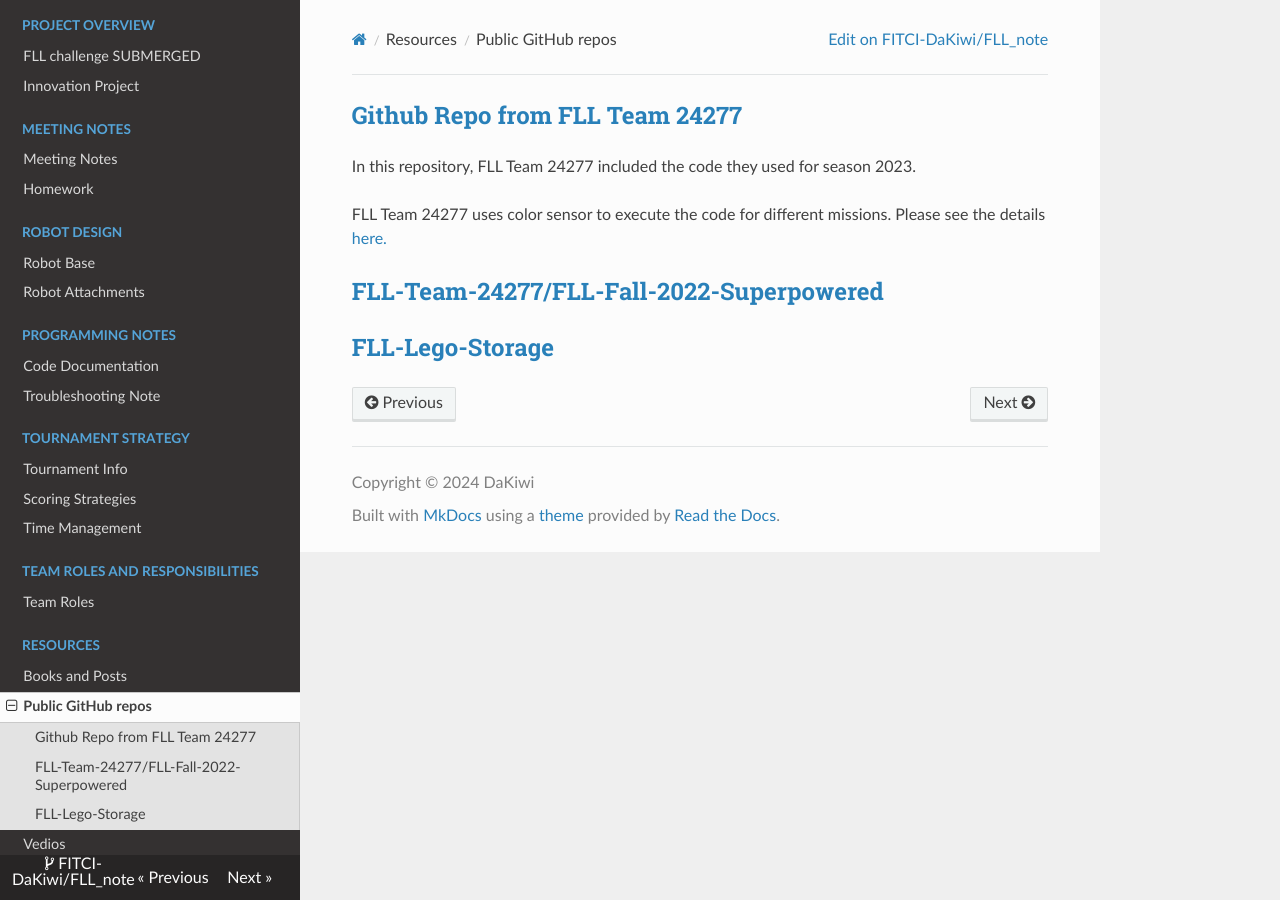
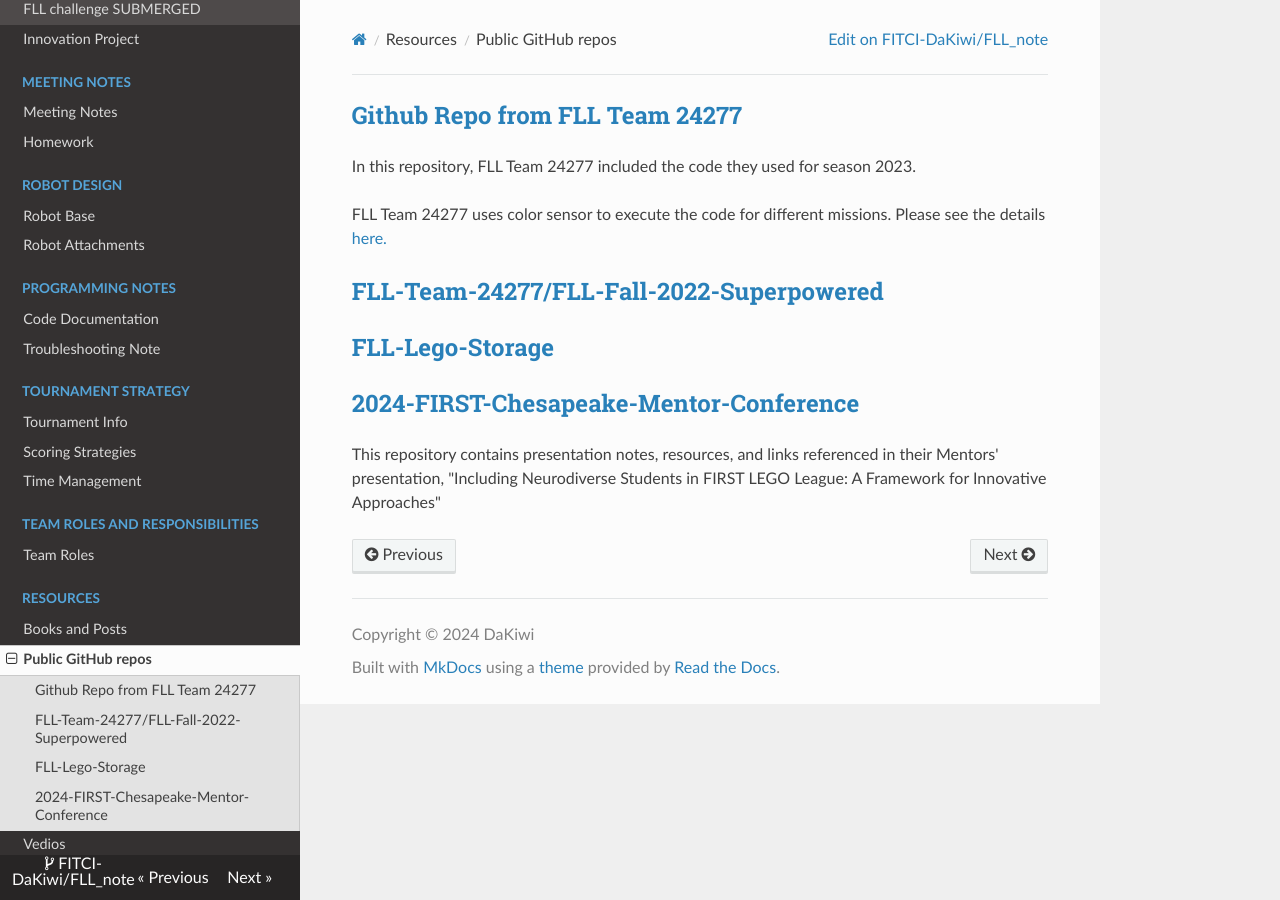
Before and after one commit to FITCI-DaKiwi/FLL_note_2024, an MkDocs documentation site: the page built from docs/res_github_repo.md, in a window 1280 px wide. Built offline with MkDocs 1.6.1, drawn with Linux system fonts in a browser that asks for light colours; nearby versions of some CDN libraries.

Commit message:
Update res_github_repo.md: add 2024-FIRST-Chesapeake-Mentor-Conference

```diff
--- a/docs/res_github_repo.md
+++ b/docs/res_github_repo.md
@@ -13,3 +13,8 @@
 
 
 ## [FLL-Lego-Storage](https://github.com/FLL-Team-24277/FLL-Lego-Storage)
+
+
+## [2024-FIRST-Chesapeake-Mentor-Conference](https://github.com/MonongahelaCryptidCooperative/2024-FIRST-Chesapeake-Mentor-Conference)
+
+This repository contains presentation notes, resources, and links referenced in their Mentors' presentation, "Including Neurodiverse Students in FIRST LEGO League: A Framework for Innovative Approaches"
```
